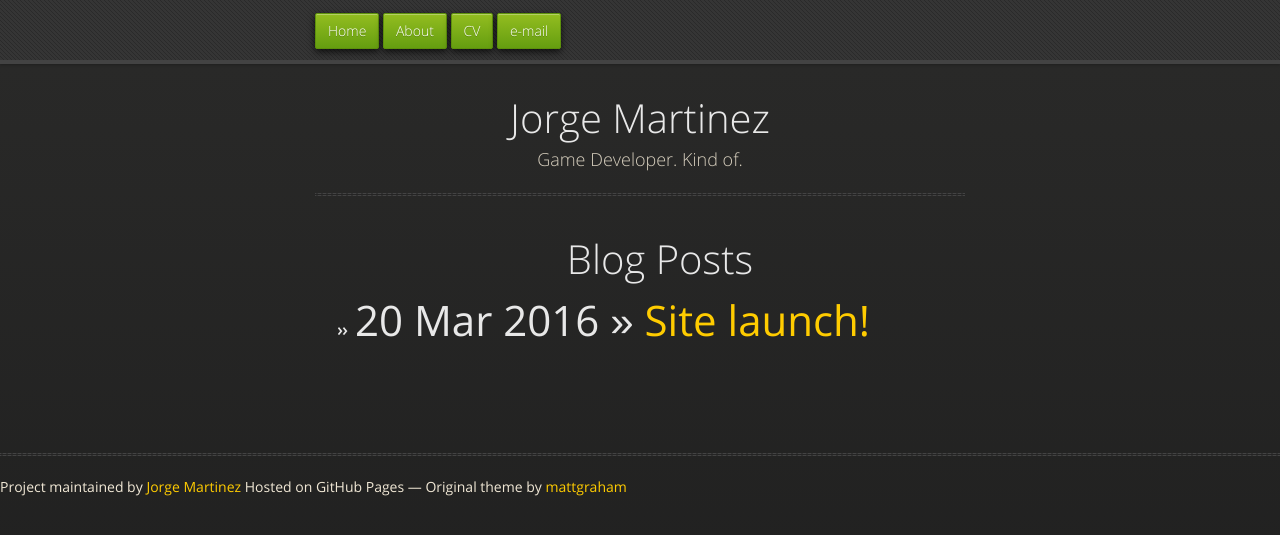
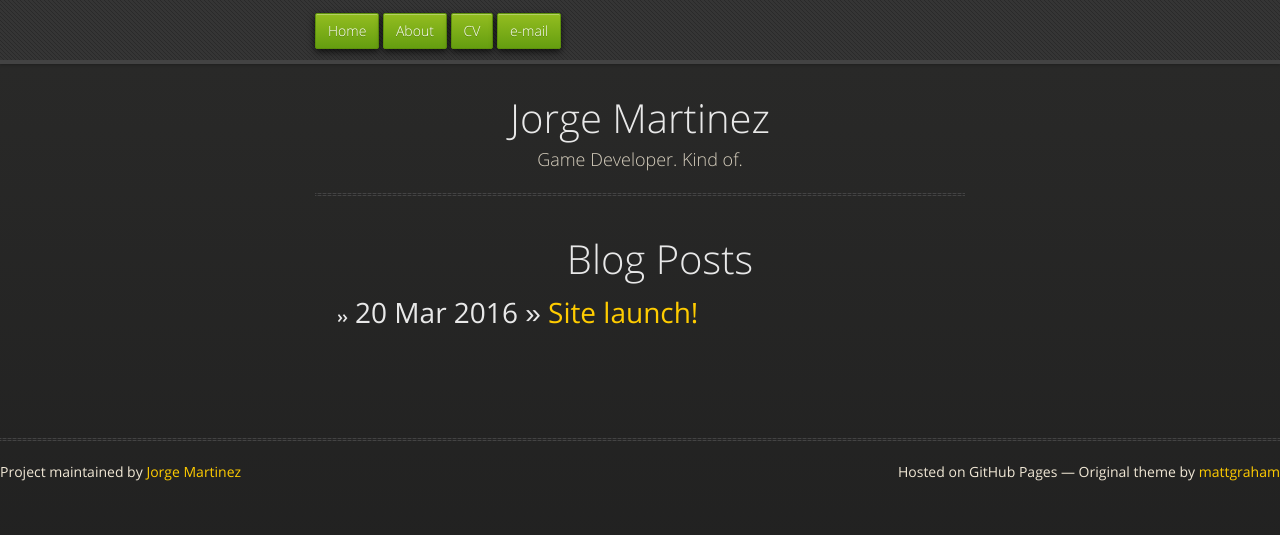
Before and after one commit to Sasurai/Sasurai.github.io, a Jekyll site: the page built from index.html, in a window 1280 px wide. Shown: the top 535 px of the page. Built offline with Jekyll 4.4.1, drawn with Linux system fonts in a browser that asks for light colours; nearby versions of some CDN libraries.

Commit message:
Trying to get the site to look decent

```diff
--- a/stylesheets/styles.css
+++ b/stylesheets/styles.css
@@ -812,10 +812,10 @@ section #footer .credits {
   color: #696969;
   margin-top: -10px;
 }
-section #footer .credits.left {
+#footer .credits.left {
   float: left;
 }
-section #footer .credits.right {
+#footer .credits.right {
   float: right;
 }
 
@@ -843,5 +843,4 @@ section #footer .credits.right {
 
 ul.posts {
     margin: 20px auto 40px;
-    font-size: 1.5em;
 }
```
